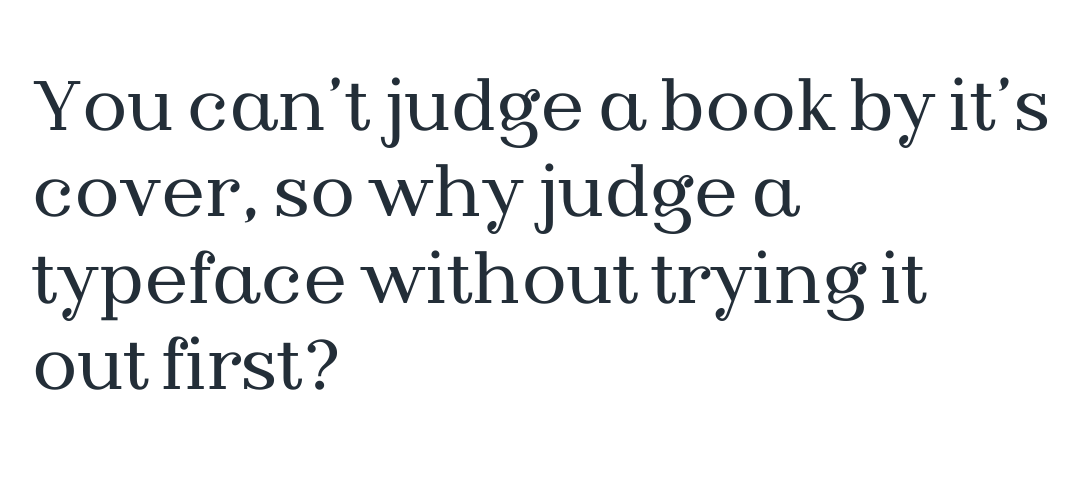
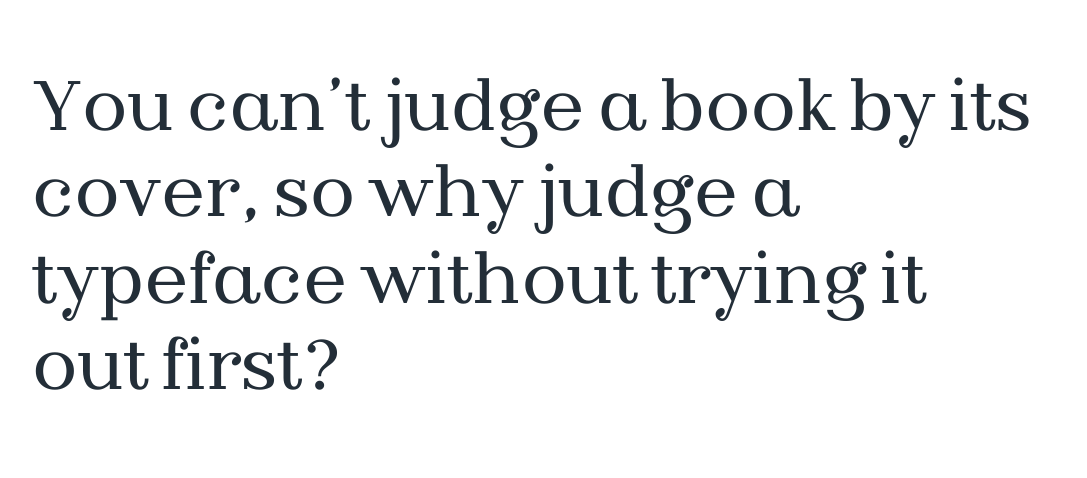
Before and after one commit to jokedewinter/typetester, a plain HTML site: page index.html in a window 1280 px wide. Shown: the part 295-773 px from the top of the page, without its empty margins (96-1183 px from the left). Drawn offline with Linux system fonts and the light colour scheme.

Commit message:
It's its not it's.

```diff
--- a/index.html
+++ b/index.html
@@ -62,7 +62,7 @@
 
 
     <section class="try__text">
-        <p id="tryString" contenteditable="true">You can't judge a book by it's cover, so why judge a typeface without trying it out first?</p>
+        <p id="tryString" contenteditable="true">You can't judge a book by its cover, so why judge a typeface without trying it out first?</p>
     </section>
 
 
```
